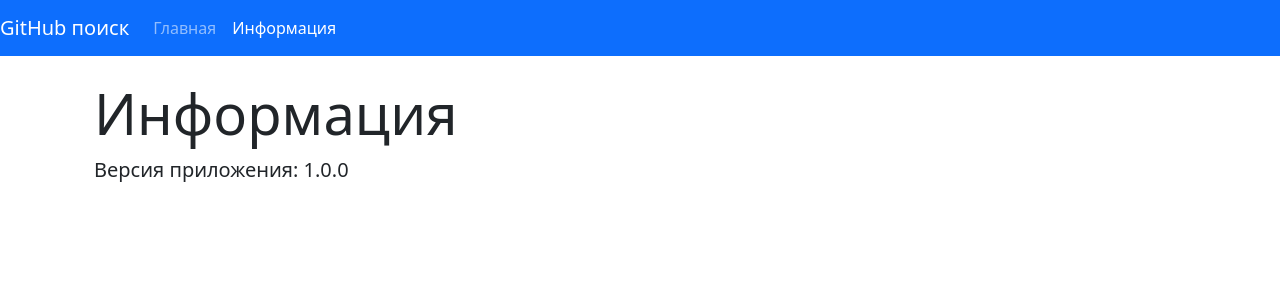
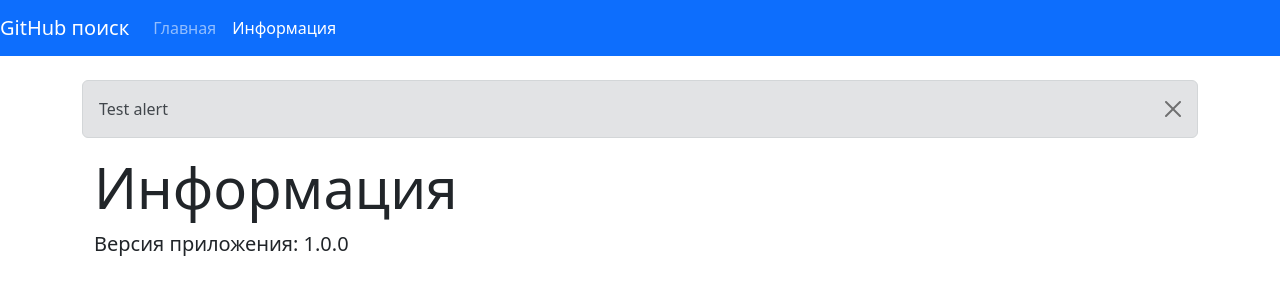
Before and after one commit to GromovoiStanislav/React-hooks-github, a React (Create React App) app: page /about in a window 1280 px wide. Shown: the top 300 px of the page. Built offline with nearby package versions, Linux system fonts and the light colour scheme.

Commit message:
component alert

```diff
--- a/src/App.js
+++ b/src/App.js
@@ -4,12 +4,16 @@
 import { Home } from './pages/Home';
 import { About } from './pages/About';
 import { Profile } from './pages/Profile';
+import { Alert } from './components/Alert';
+import { AlertState } from './context/alert/AlertState';
 
 const App = (props) => {
   return (
+    <AlertState>
       <BrowserRouter>
         <Navbar />
         <div className="container pt-4">
+          <Alert alert={{ text: 'Test alert' }} />
           <Routes>
             <Route path="/" element={<Home />} />
             <Route path="/about" element={<About />} />
@@ -17,6 +21,7 @@
           </Routes>
         </div>
       </BrowserRouter>
+    </AlertState>
   );
 };
 
--- /dev/null
+++ b/src/components/Alert.js
@@ -0,0 +1,11 @@
+export const Alert = ({ alert }) => {
+  return (
+    <div
+      className={`alert alert-${alert.type || 'secondary'} alert-dismissible`}
+      role="alert"
+    >
+      {alert.text}
+      <button type="button" className="btn-close" aria-label="Close"></button>
+    </div>
+  );
+};
--- a/src/components/Card.js
+++ b/src/components/Card.js
@@ -5,7 +5,7 @@
     <img src={''} alt={''} className="card-img-top" />
     <div className="card-body">
       <h5 className="card-title">React JS</h5>
-      <Link to={'/profile/' + 'react'} className="btn btn-primary">
+      <Link to={'/profile/react'} className="btn btn-primary">
         Открыть
       </Link>
     </div>
--- /dev/null
+++ b/src/context/alert/AlertState.js
@@ -0,0 +1,5 @@
+import { AlertContext } from './alertContext';
+
+export const AlertState = ({ children }) => {
+  return <AlertContext.Provider>{children}</AlertContext.Provider>;
+};
--- /dev/null
+++ b/src/context/alert/alertContext.js
@@ -0,0 +1,3 @@
+import { createContext } from 'react';
+
+export const AlertContext = createContext();
```
Lines whose indentation alone changed are shown as unchanged.
